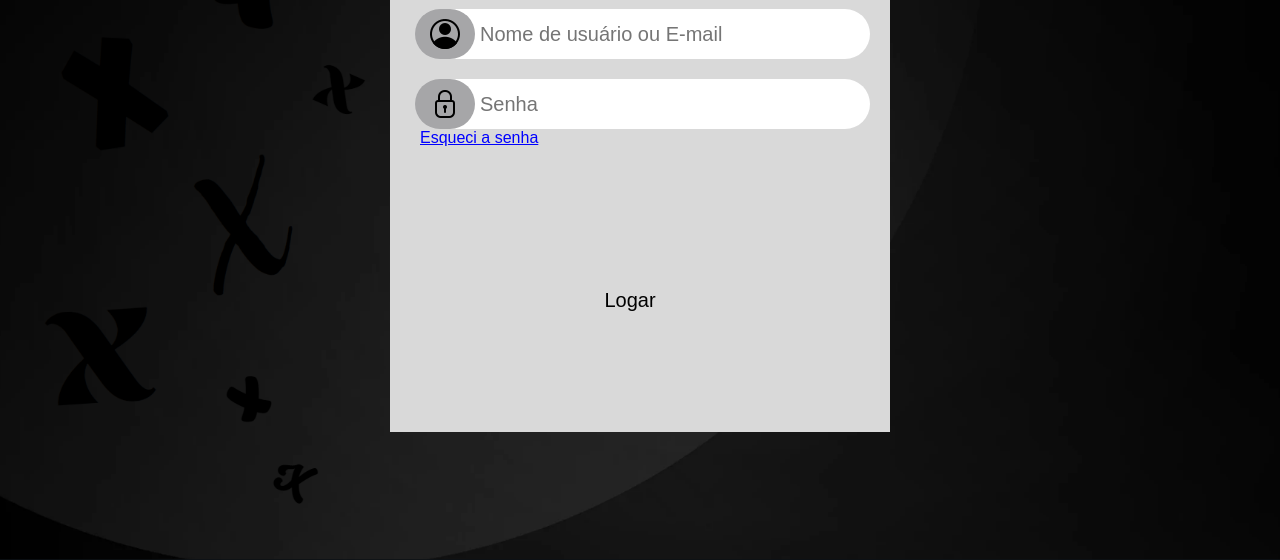
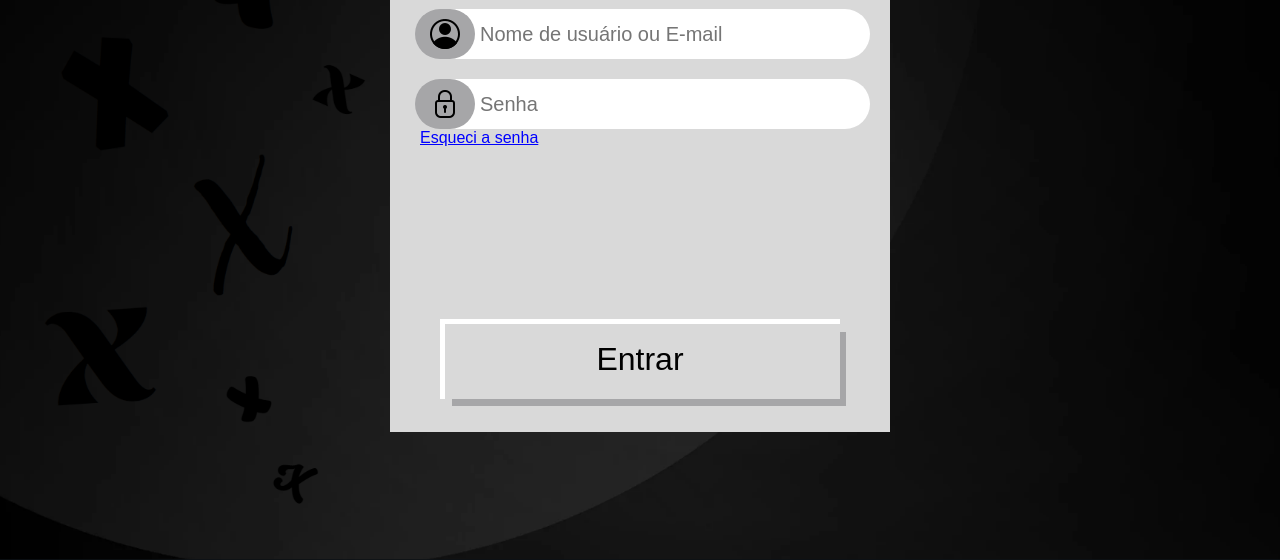
Before and after one commit to FiredLeaver/x-da-questao, a website: page frontend/login/login.html in a window 1280 px wide. Shown: the part 240-800 px from the top of the page. Drawn offline with Linux system fonts and the light colour scheme.

Commit message:
Style: login button back to normal

```diff
--- a/frontend/login/login.html
+++ b/frontend/login/login.html
@@ -24,9 +24,7 @@
         </div>
 
         <form action="/enviar" method="post" id="loginForms">
-            <input type="text" name="login" />
-            <input type="password" name="password" />
-            <input type="submit" name="acao" value="Logar" />
+
         </form>
     </main>
 
--- a/frontend/login/login.js
+++ b/frontend/login/login.js
@@ -35,8 +35,9 @@ const loginForms =
     <span class="link">Esqueci a senha</span>
 </div>
 </div>
-<input type="submit" name="acao" value="Logar" />
+<button name="acao" class="btnfield">Entrar</button>
 `
+
 const signUpForms =
 `
 <div class="inputFields">
```
